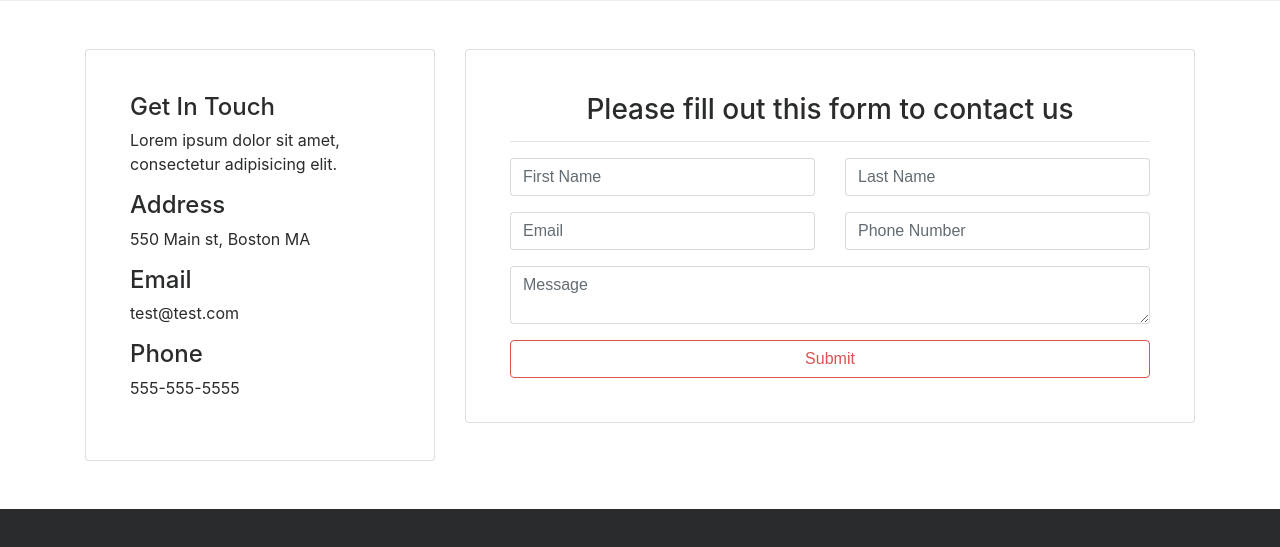
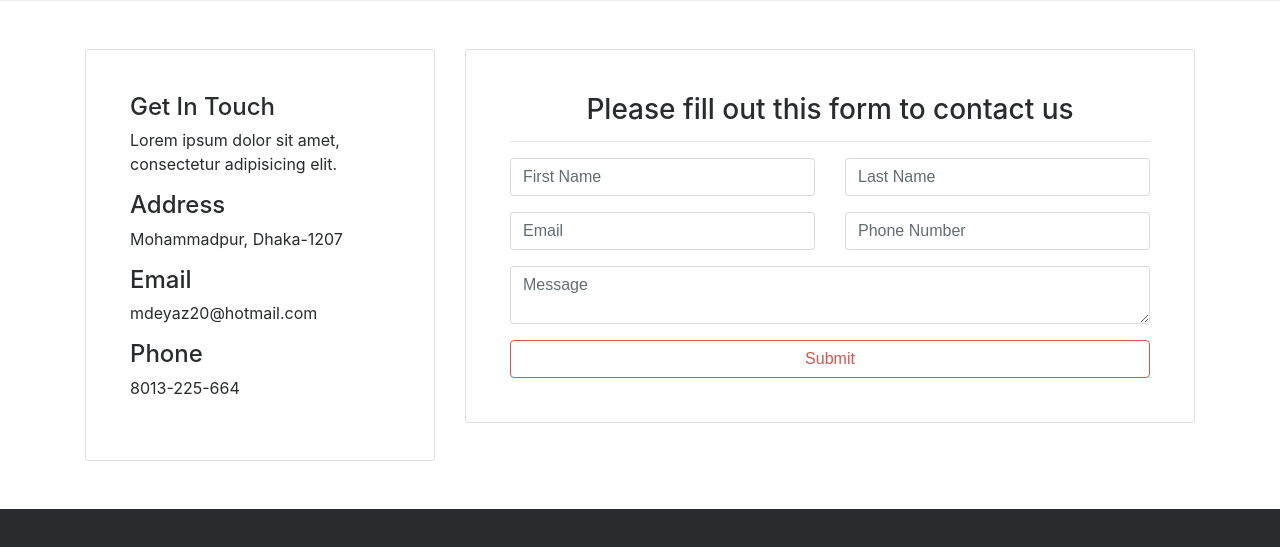
Before and after one commit to MdEyaz/GlozzomTheme-Bootstrap, a website: page source/contact.html in a window 1280 px wide. Shown: the part 253-800 px from the top of the page. Drawn offline with Linux system fonts and the light colour scheme; some packages are replaced by stand-ins of ours; a script that the page names is missing.

Commit message:
Add files via upload

```diff
--- a/source/contact.html
+++ b/source/contact.html
@@ -62,11 +62,11 @@
               <h4>Get In Touch</h4>
               <p>Lorem ipsum dolor sit amet, consectetur adipisicing elit.</p>
               <h4>Address</h4>
-              <p>550 Main st, Boston MA</p>
+              <p>Mohammadpur, Dhaka-1207</p>
               <h4>Email</h4>
-              <p>test@test.com</p>
+              <p>mdeyaz20@hotmail.com</p>
               <h4>Phone</h4>
-              <p>555-555-5555</p>
+              <p>8013-225-664</p>
             </div>
           </div>
         </div>
```
